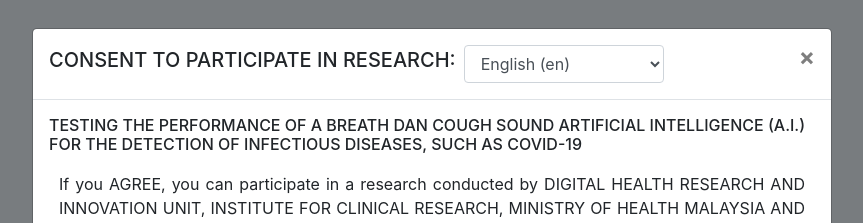
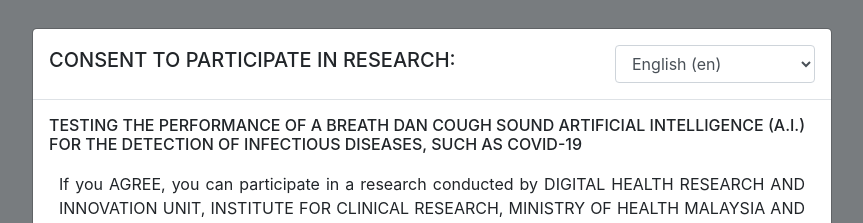
Before and after one commit to Infront-Development/nih-cough-sound, a Django app: template recording/templates/consent-pop-up.html in a window 1280 px wide. Shown: the top 223 px of the page, without its empty margins (208-1071 px from the left). Run offline with Django 3.2, Linux system fonts and the light colour scheme; the template is opened without the code that fills it, so the values that code supplies are empty; some libraries are stand-ins or nearby versions.

Commit message:
no x button

```diff
--- a/recording/templates/consent-pop-up.html
+++ b/recording/templates/consent-pop-up.html
@@ -81,9 +81,6 @@
                                     {% endfor %}
                                 </select>
                             </form>
-                        <button type="button" class="close" data-dismiss="modal" aria-label="Close">
-                        <span aria-hidden="true">&times;</span>
-                        </button>
                     </div>
                     <div class="modal-body">
                         <h6>
```
